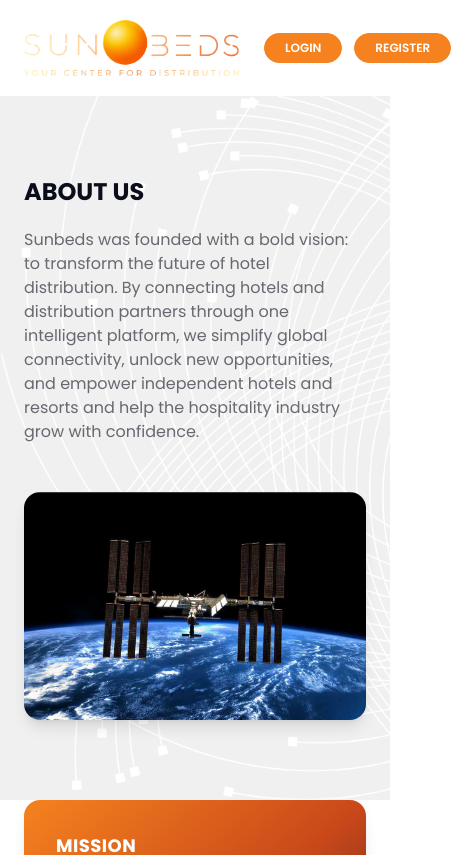
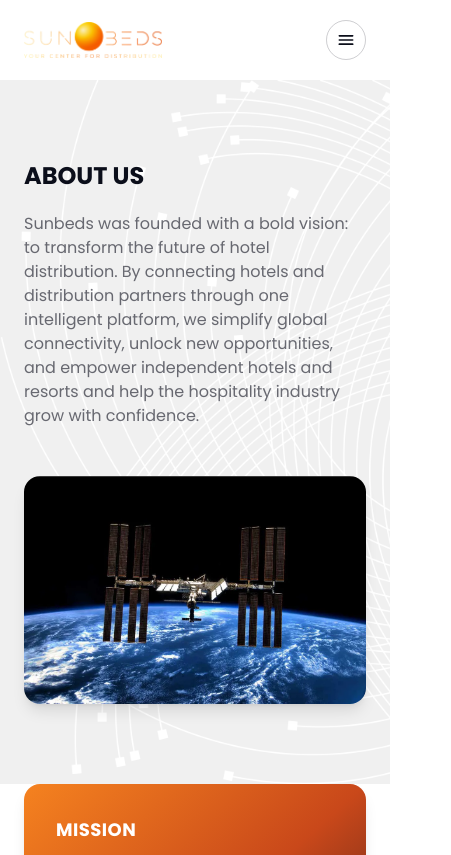
Before and after one commit to krishpanara/sunbeds, a Next.js app: page /about in a window 390 px wide. Shown: the top 855 px of the page, 451 px wide, since content can reach past the window. Built offline with nearby package versions, Linux system fonts and the light colour scheme.

Commit message:
Update Logo and Navbar components for responsive design and menu toggle functionality

```diff
--- a/src/components/Logo.tsx
+++ b/src/components/Logo.tsx
@@ -2,14 +2,14 @@ import Image from "next/image";
 
 export default function Logo() {
   return (
-    <span className="relative block h-14 w-56">
+    <span className="relative block h-9 w-36 sm:h-14 sm:w-56">
       <Image
         src="/images/logo.png"
         alt="Sunbeds — Your Center for Distribution"
         fill
         priority
         className="object-contain object-left"
-        sizes="224px"
+        sizes="(min-width: 640px) 224px, 144px"
       />
     </span>
   );
--- a/src/components/Navbar.tsx
+++ b/src/components/Navbar.tsx
@@ -1,4 +1,7 @@
+"use client";
+
 import Link from "next/link";
+import { useState } from "react";
 import Logo from "./Logo";
 
 const links = [
@@ -14,14 +17,16 @@ type NavbarProps = {
 };
 
 export default function Navbar({ transparent }: NavbarProps) {
+  const [open, setOpen] = useState(false);
+
   return (
     <header
-      className={`w-full z-30 ${
+      className={`z-30 w-full ${
         transparent ? "absolute top-0 left-0 bg-transparent" : "relative bg-white"
       }`}
     >
       <nav className="mx-auto flex max-w-7xl items-center justify-between gap-4 px-6 py-5 lg:px-10">
-        <Link href="/">
+        <Link href="/" onClick={() => setOpen(false)}>
           <Logo />
         </Link>
 
@@ -42,7 +47,7 @@ export default function Navbar({ transparent }: NavbarProps) {
           ))}
         </ul>
 
-        <div className="flex items-center gap-3">
+        <div className="hidden items-center gap-3 lg:flex">
           <Link
             href="/login"
             className="rounded-full border border-[#f5821f] bg-[#f5821f] px-5 py-1.5 text-xs font-semibold text-white transition-colors hover:bg-[#d96f14]"
@@ -56,7 +61,66 @@ export default function Navbar({ transparent }: NavbarProps) {
             REGISTER
           </Link>
         </div>
+
+        <button
+          type="button"
+          onClick={() => setOpen((v) => !v)}
+          aria-label="Toggle menu"
+          aria-expanded={open}
+          className={`flex h-10 w-10 shrink-0 items-center justify-center rounded-full border transition-colors lg:hidden ${
+            transparent ? "border-white/60 text-white" : "border-[#0b0e1a]/20 text-[#0b0e1a]"
+          }`}
+        >
+          <svg
+            viewBox="0 0 24 24"
+            fill="none"
+            stroke="currentColor"
+            strokeWidth="2"
+            strokeLinecap="round"
+            className="h-5 w-5"
+          >
+            {open ? (
+              <path d="M6 6l12 12M18 6L6 18" />
+            ) : (
+              <path d="M4 7h16M4 12h16M4 17h16" />
+            )}
+          </svg>
+        </button>
       </nav>
+
+      {open && (
+        <div className="absolute inset-x-0 top-full z-40 border-t border-black/5 bg-white shadow-lg lg:hidden">
+          <ul className="flex flex-col gap-1 px-6 py-4 text-sm font-semibold text-[#0b0e1a]">
+            {links.map((link) => (
+              <li key={link.href}>
+                <Link
+                  href={link.href}
+                  onClick={() => setOpen(false)}
+                  className="block py-2.5 uppercase transition-colors hover:text-[#f5821f]"
+                >
+                  {link.label}
+                </Link>
+              </li>
+            ))}
+          </ul>
+          <div className="flex items-center gap-3 border-t border-black/5 px-6 py-4">
+            <Link
+              href="/login"
+              onClick={() => setOpen(false)}
+              className="flex-1 rounded-full border border-[#f5821f] bg-[#f5821f] px-5 py-2 text-center text-xs font-semibold text-white transition-colors hover:bg-[#d96f14]"
+            >
+              LOGIN
+            </Link>
+            <Link
+              href="/register"
+              onClick={() => setOpen(false)}
+              className="flex-1 rounded-full border border-[#f5821f] bg-[#f5821f] px-5 py-2 text-center text-xs font-semibold text-white transition-colors hover:bg-[#d96f14]"
+            >
+              REGISTER
+            </Link>
+          </div>
+        </div>
+      )}
     </header>
   );
 }
```
